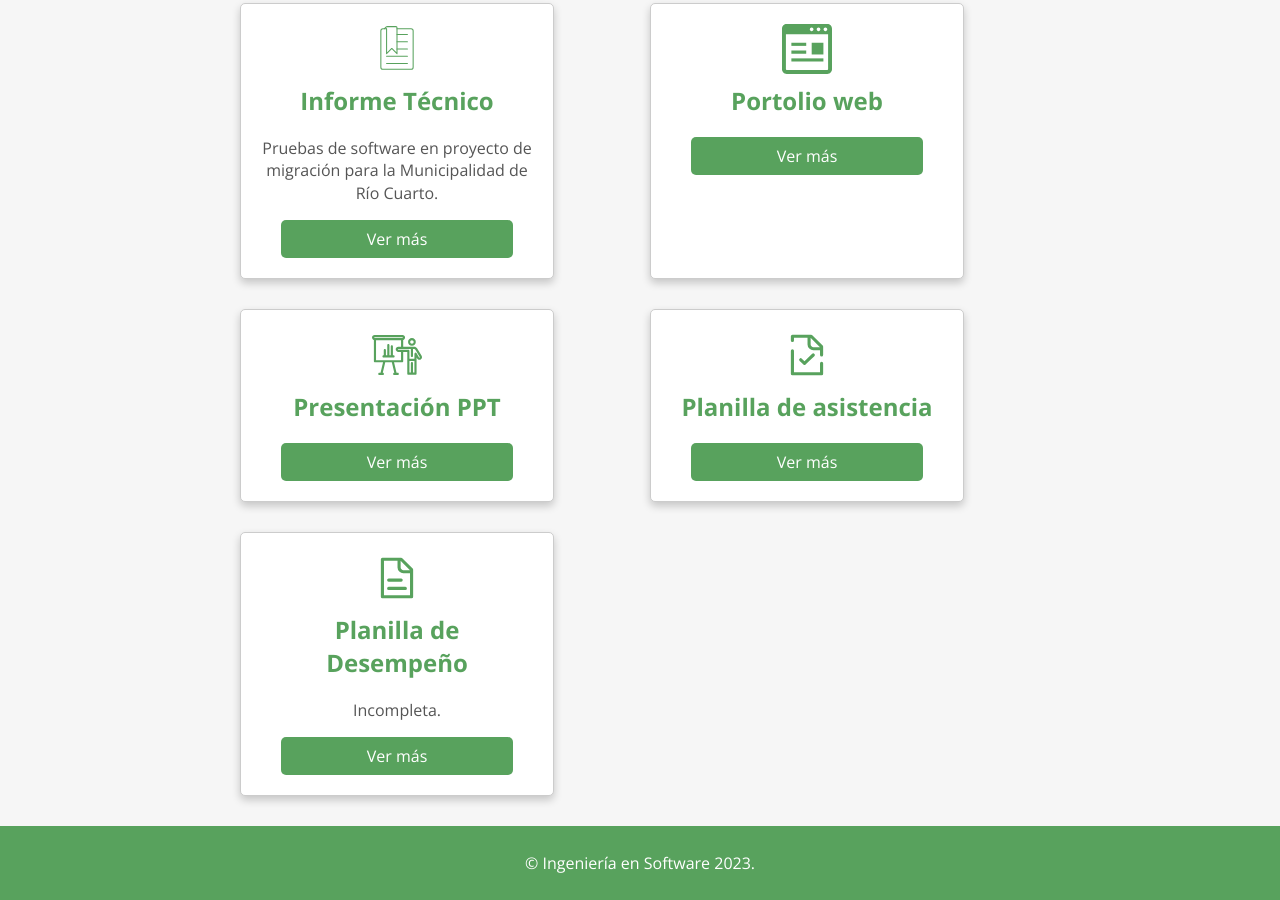
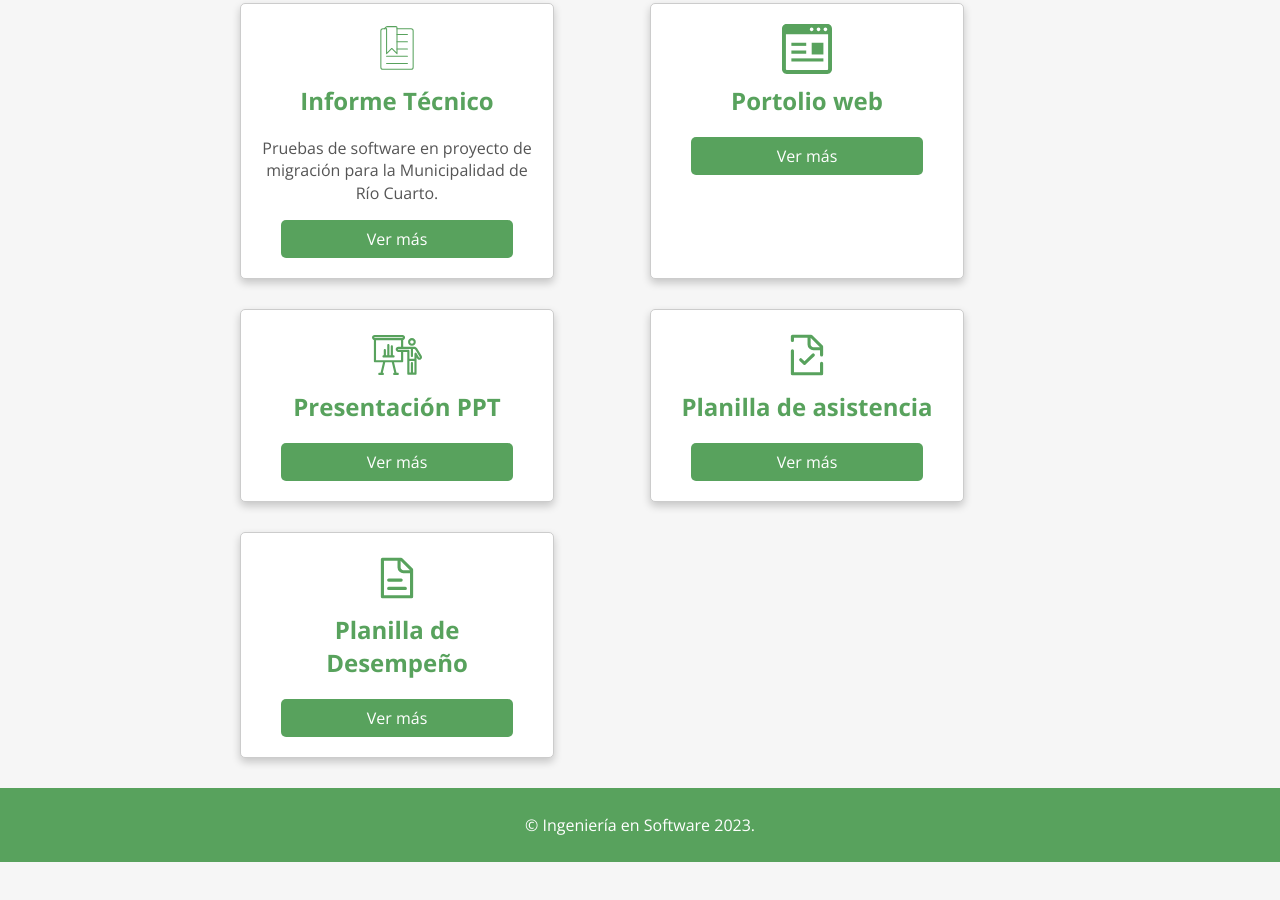
Before and after one commit to hernanparedes55/presentacionPPS, a website: page index.html in a window 1280 px wide. Shown: the part 404-1304 px from the top of the page. After the commit the page ends 1266 px from the top, so only its background shows below. Drawn offline with nearby package versions, Linux system fonts and the light colour scheme.

Commit message:
commit 29/11

```diff
--- a/index.html
+++ b/index.html
@@ -60,7 +60,7 @@
         <div class="trabajo">
             <img src="./public/desempenio.svg" alt="Trabajo 2">
             <h2>Planilla de Desempeño</h2>
-            <p>Incompleta.</p>
+            <p></p>
             <a href="proyecto2.html" >Ver más</a>
         </div>
 
```
